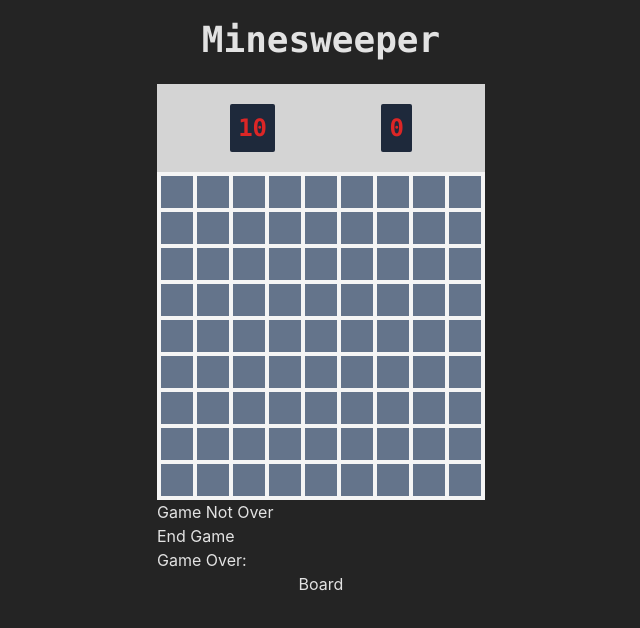
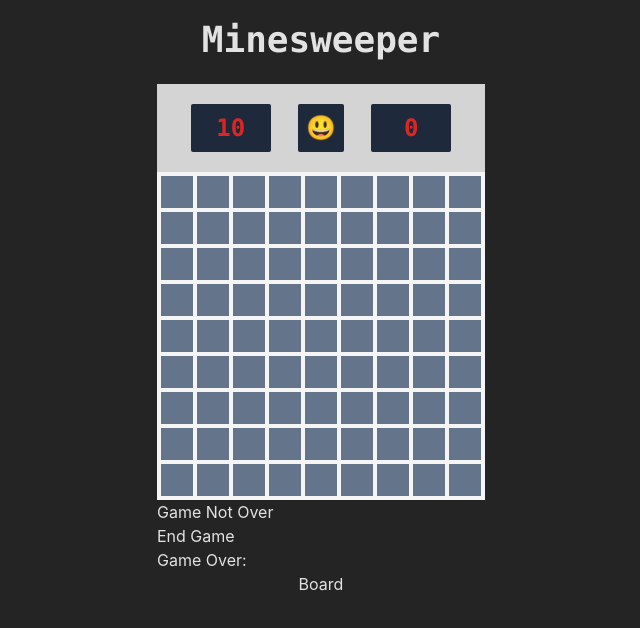
Before and after one commit to jaysonacosta/minesweeper, a React (Vite) app: page / in a window 1280 px wide. Shown: the top 628 px of the page, without its empty margins (319-959 px from the left). Built offline with nearby package versions, Linux system fonts and the light colour scheme.

Commit message:
Added emoji to display status of the game

```diff
--- a/src/components/Board/Board.tsx
+++ b/src/components/Board/Board.tsx
@@ -1,3 +1,4 @@
+import { useState } from 'react';
 import { Game } from '../../types/Game';
 import Cell from '../Cell/';
 
@@ -7,16 +8,34 @@ export default function Board({
 	handleCellRightClick,
 	secondsElapsed,
 	flags,
+	isGameOver,
 }: Game) {
+	const [isClicking, setIsClicking] = useState(false);
+
+	const onMouseEvent = () => {
+		setIsClicking((prev) => !prev);
+	};
+
 	return (
 		<div>
 			<div className=" w-full bg-neutral-300 p-5">
 				<div className="flex justify-around font-mono text-2xl font-bold text-red-600">
-					<p className="rounded-sm bg-slate-800 p-2">{flags}</p>
-					<p className="rounded-sm bg-slate-800 p-2">{secondsElapsed}</p>
+					<p className="w-20 rounded-sm bg-slate-800 p-2 text-center">
+						{flags}
+					</p>
+					<p className="rounded-sm bg-slate-800 p-2 text-center">
+						{!isGameOver ? (!isClicking ? '😃' : '😲') : '💀'}
+					</p>
+					<p className="w-20 rounded-sm bg-slate-800 p-2 text-center">
+						{secondsElapsed}
+					</p>
 				</div>
 			</div>
-			<div className="flex flex-col gap-1 bg-neutral-100 p-1">
+			<div
+				className="flex flex-col gap-1 bg-neutral-100 p-1"
+				onMouseDown={onMouseEvent}
+				onMouseUp={onMouseEvent}
+			>
 				{board.map((row, idx) => {
 					return (
 						<div key={idx} className="flex gap-1">
```
